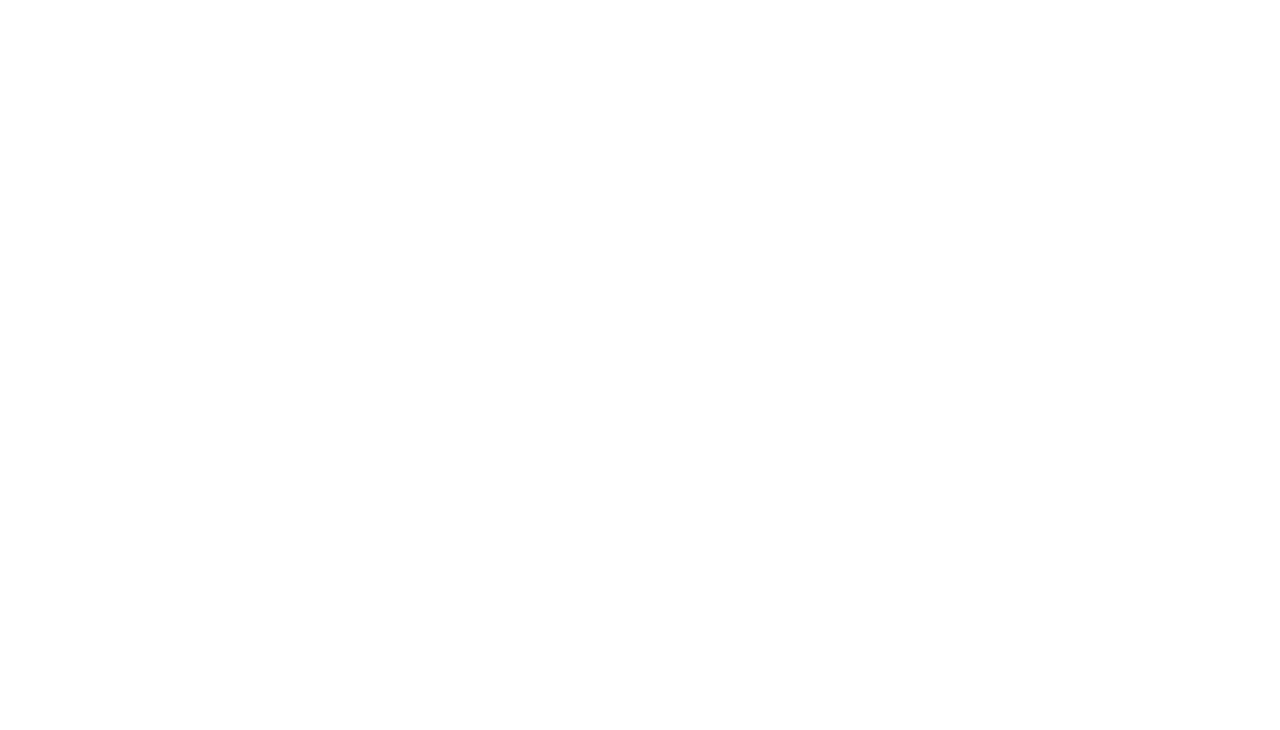
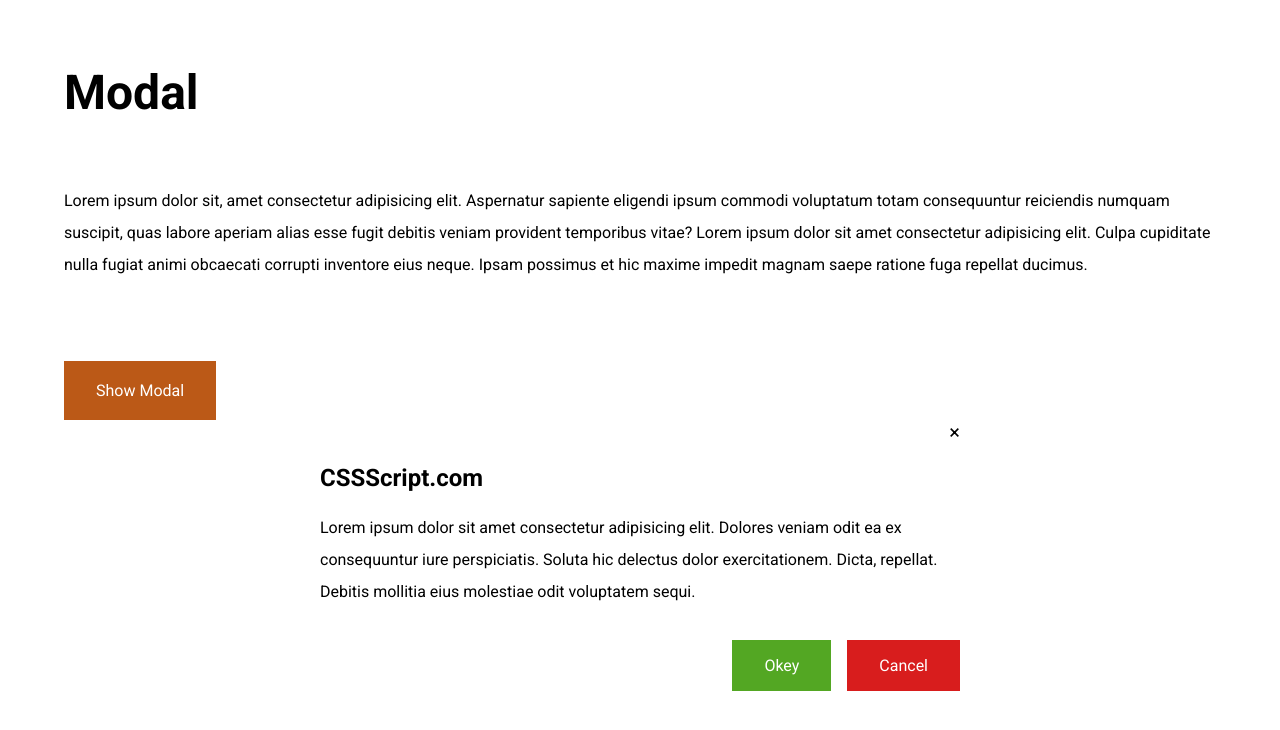
Before and after one commit to ethuringer/modal, a plain HTML site: page index.html in a window 1280 px wide. Drawn offline with Linux system fonts and the light colour scheme.

Commit message:
create html and style

```diff
--- a/css/style.css
+++ b/css/style.css
@@ -0,0 +1,85 @@
+@import url('https://fonts.googleapis.com/css2?family=Roboto:wght@400;500;700&display=swap');
+
+* {
+    box-sizing: border-box;
+}
+
+body {
+    font-family: 'Roboto', sans-serif;
+    font-size: 16px;
+    margin: 0;
+}
+
+h1, .paragraph, .btn__main {
+    margin: 5% 5% 0 5%;
+}
+
+h1 {
+    font-size: 3rem;
+}
+
+h2 {
+    font-size: 1.5rem;
+}
+
+p {
+    line-height: 2rem;
+}
+
+.btn__main {
+    background-color: rgb(187, 89, 23);
+    border: none;
+    padding: 1.25rem 2rem;
+    color: #fff;
+    font-family: 'Roboto', sans-serif;
+    font-size: 1rem;
+}
+
+.btn__main:hover {
+    background-color: rgba(187, 89, 23, 0.75);
+    outline: none;
+}
+
+.btn__main:focus {
+    outline: none;
+}
+
+.modal {
+    display: flex;
+    justify-content: center;
+    align-items: center;
+}
+
+.modal__content {
+    width: 50%;
+    background-color: #fff;
+}
+
+.close__button {
+    display: flex;
+    justify-content: flex-end;
+    font-size: 20px;
+}
+
+.modal__footer {
+    display: flex;
+    justify-content: flex-end;
+    margin-top: 2rem;
+}
+
+.btn__modal--green {
+    background-color: #53a723;
+    margin-right: 1rem;
+}
+
+.btn__modal--red {
+    background-color: #d81d1d;
+}
+
+.btn__modal--green, .btn__modal--red {
+    padding: 1rem 2rem;
+    border: none;
+    color: #fff;
+    font-family: 'Roboto', sans-serif;
+    font-size: 1rem;
+}
--- a/index.html
+++ b/index.html
@@ -1,14 +1,46 @@
 <!DOCTYPE html>
 <html lang="en">
+
 <head>
     <meta charset="UTF-8">
     <meta name="viewport" content="width=device-width, initial-scale=1.0">
     <link rel="stylesheet" href="./css/style.css">
     <title>Document</title>
 </head>
+
 <body>
+    <header>
+        <h1>Modal</h1>
+    </header>
+    <div class="paragraph">
+        <p>Lorem ipsum dolor sit, amet consectetur adipisicing elit. Aspernatur sapiente eligendi ipsum commodi
+            voluptatum totam consequuntur reiciendis numquam suscipit, quas labore aperiam alias esse fugit debitis
+            veniam provident temporibus vitae? Lorem ipsum dolor sit amet consectetur adipisicing elit. Culpa cupiditate
+            nulla fugiat animi obcaecati corrupti inventore eius neque. Ipsam possimus et hic maxime impedit magnam
+            saepe ratione fuga repellat ducimus.</p>
+    </div>
 
+    <button class="btn__main">Show Modal</button>
+
+    <div class="modal">
+        <div class="modal__content">
+            <span class="close__button">&times;</span>
+            <div class="modal__header">
+                <h2>CSSScript.com</h2>
+            </div>
+            <div class="modal__main">
+                <p>Lorem ipsum dolor sit amet consectetur adipisicing elit. Dolores veniam odit ea ex consequuntur iure
+                    perspiciatis. Soluta hic delectus dolor exercitationem. Dicta, repellat. Debitis mollitia eius
+                    molestiae odit voluptatem sequi.</p>
+            </div>
+            <div class="modal__footer">
+                <button class="btn__modal--green">Okey</button>
+                <button class="btn__modal--red">Cancel</button>
+            </div>
+        </div>
+    </div>
 
     <script src="./js/modal.js"></script>
 </body>
+
 </html>
```
